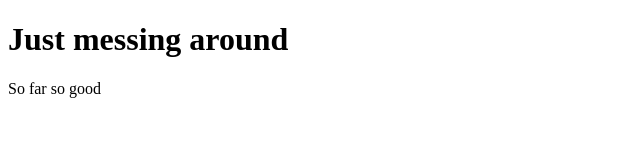
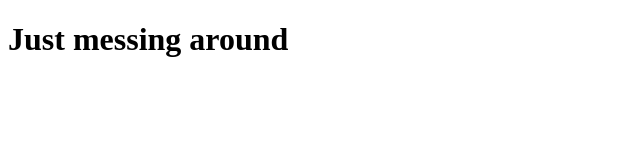
Before and after one commit to Shihab412/practice, a plain HTML site: page messing.html in a window 1280 px wide. Shown: the whole page, without its empty margins (0-640 px from the left). Drawn offline with Linux system fonts and the light colour scheme.

Commit message:
update6 uncommitted messing.html

```diff
--- a/messing.html
+++ b/messing.html
@@ -8,6 +8,5 @@
 </head>
 <body>
     <h1>Just messing around</h1>
-    <p class="para">So far so good</p>
 </body>
 </html>
```
